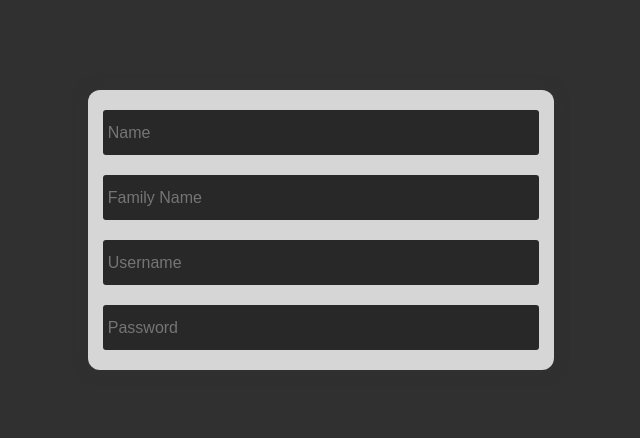
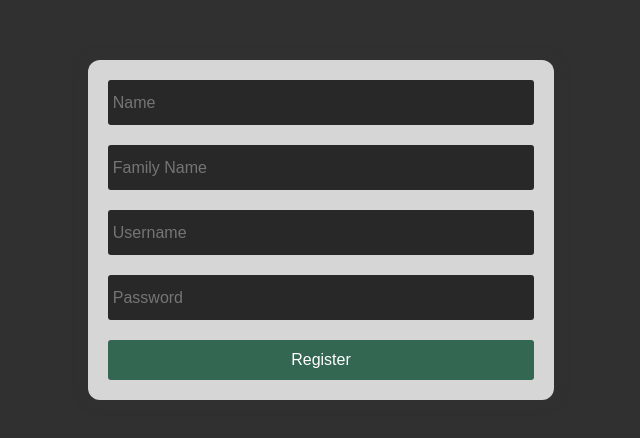
Before and after one commit to golsh1d/register-form, a plain HTML site: page frontend/index.html in a window 1280 px wide. Shown: the part 178-616 px from the top of the page, without its empty margins (327-967 px from the left). Drawn offline with Linux system fonts and the light colour scheme.

Commit message:
added style to button

```diff
--- a/frontend/css/style.css
+++ b/frontend/css/style.css
@@ -24,8 +24,9 @@ section {
 
 input {
     width: 100%;
-    height: 35px;
+    height: 45px;
     padding: 5px;
+    box-sizing: border-box;
     border: none;
     border-radius: 3px;
     outline: none;
@@ -34,6 +35,22 @@ input {
     font-size: 16px;
 }
 
+button {
+    width: 100%;
+    height: 40px;
+    padding: 5px;
+    border: none;
+    border-radius: 3px;
+    font-size: 16px;
+    background-color: #346751;
+    color: white;
+    transition: all 0.2s ease;
+}
+
+button:hover{
+    cursor: pointer;
+    background-color: #214737;
+}
 
 @media (min-width: 576px) {
     .col-sm-1 {
--- a/frontend/index.html
+++ b/frontend/index.html
@@ -12,6 +12,7 @@
         <input class="fname-input" type="text" placeholder="Family Name">
         <input class="uname-input" type="text" placeholder="Username">
         <input class="pass-input" type="text" placeholder="Password">
+        <button>Register</button>
     </section>
     <script src="./scripts/app.js"></script>
 </body>
```
